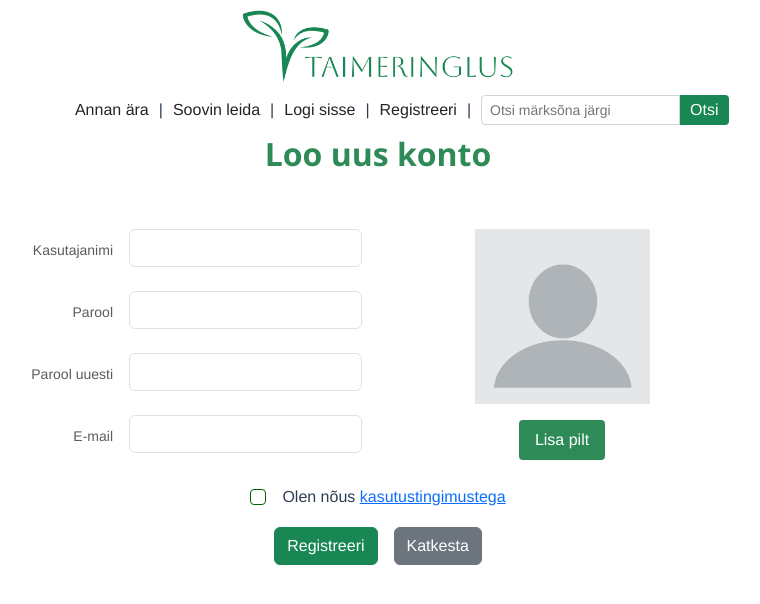
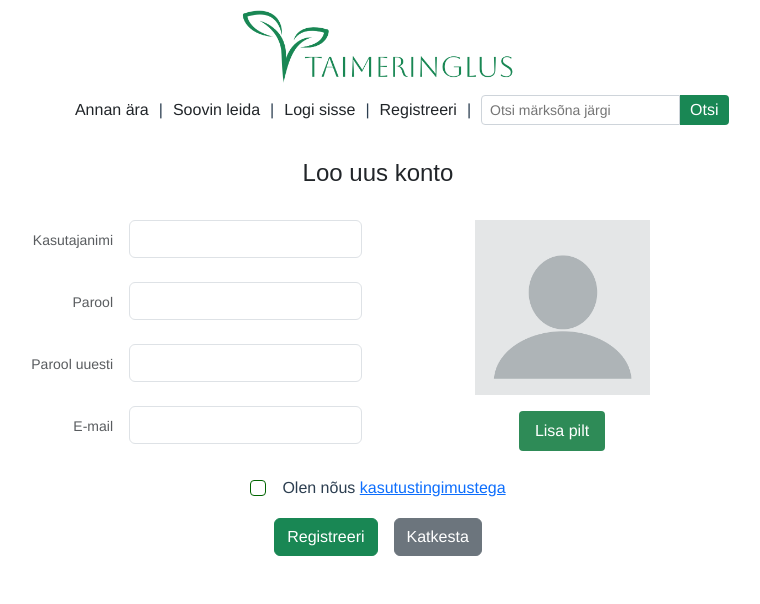
Before and after one commit to karin-v/flowerfront, a Vue app: page /register in a window 1280 px wide. Shown: the top 604 px of the page, without its empty margins (262-1022 px from the left). Built offline with nearby package versions, Linux system fonts and the light colour scheme.

Commit message:
layout changes homeview and register view wip

```diff
--- a/src/views/HomeView.vue
+++ b/src/views/HomeView.vue
@@ -1,6 +1,6 @@
 <template>
   <div class="home">
-    <img alt="frontpage" src="../assets/taimeringlus.jpg">
+    <img alt="frontpage" src="../assets/taimeringlus1.jpg">
 
   </div>
 </template>
--- a/src/views/RegisterView.vue
+++ b/src/views/RegisterView.vue
@@ -1,17 +1,17 @@
 <template>
   <div>
-    <div class="container">
+    <div class="container mt-4">
 
       <div class="row justify-content-center mb-4">
         <div class="col">
-          <h2  style="color:seagreen; font-family: 'Segoe UI', sans-serif; font-weight: bold" >Loo uus konto</h2>
+          <h4  style="color:#212529; font-family: 'Arial', sans-serif;" >Loo uus konto</h4>
 
           <AlertDanger :message="errorMessage"/>
           <AlertSuccess :message="successMessage"/>
         </div>
       </div>
 
-      <div class="row mt-5">
+      <div class="row mt-6">
 
         <div class="col-md-6 pe-3">
           <div class="mb-4 d-flex justify-content-end align-items-center">
```
Also changed, not shown: src/assets/taimeringlus1.jpg (added).
